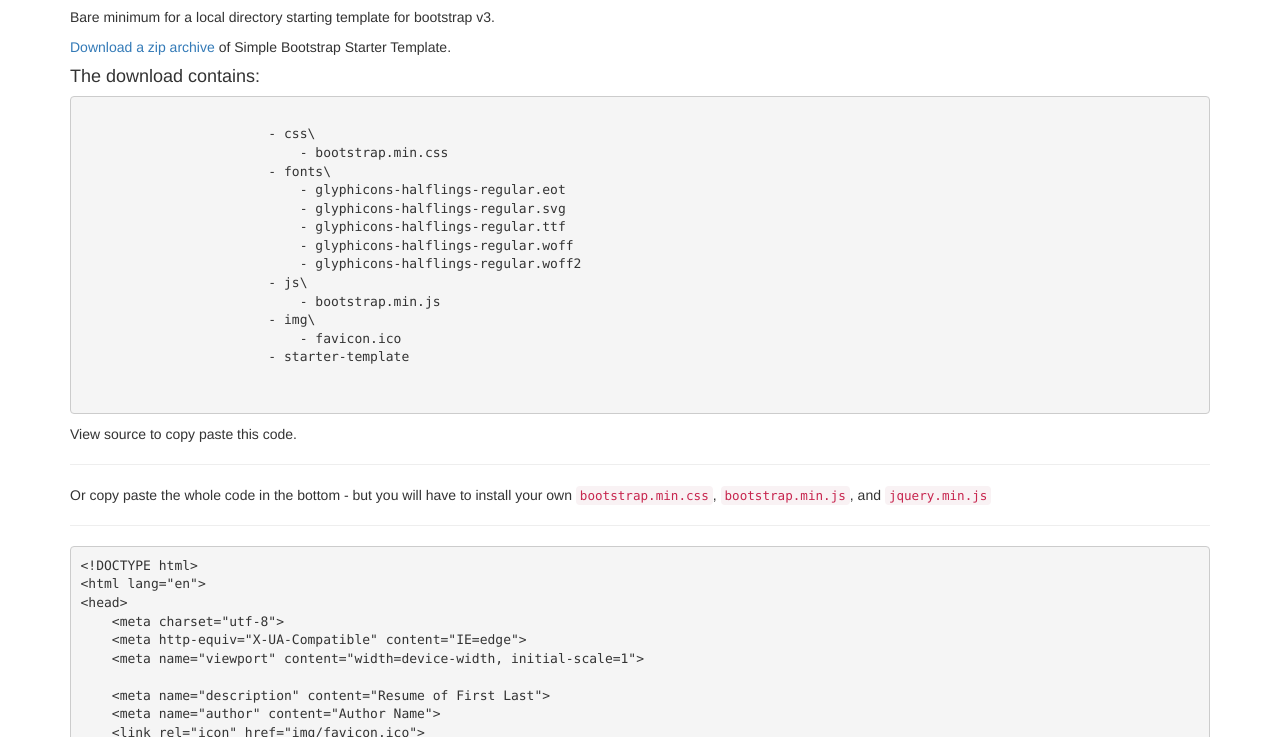
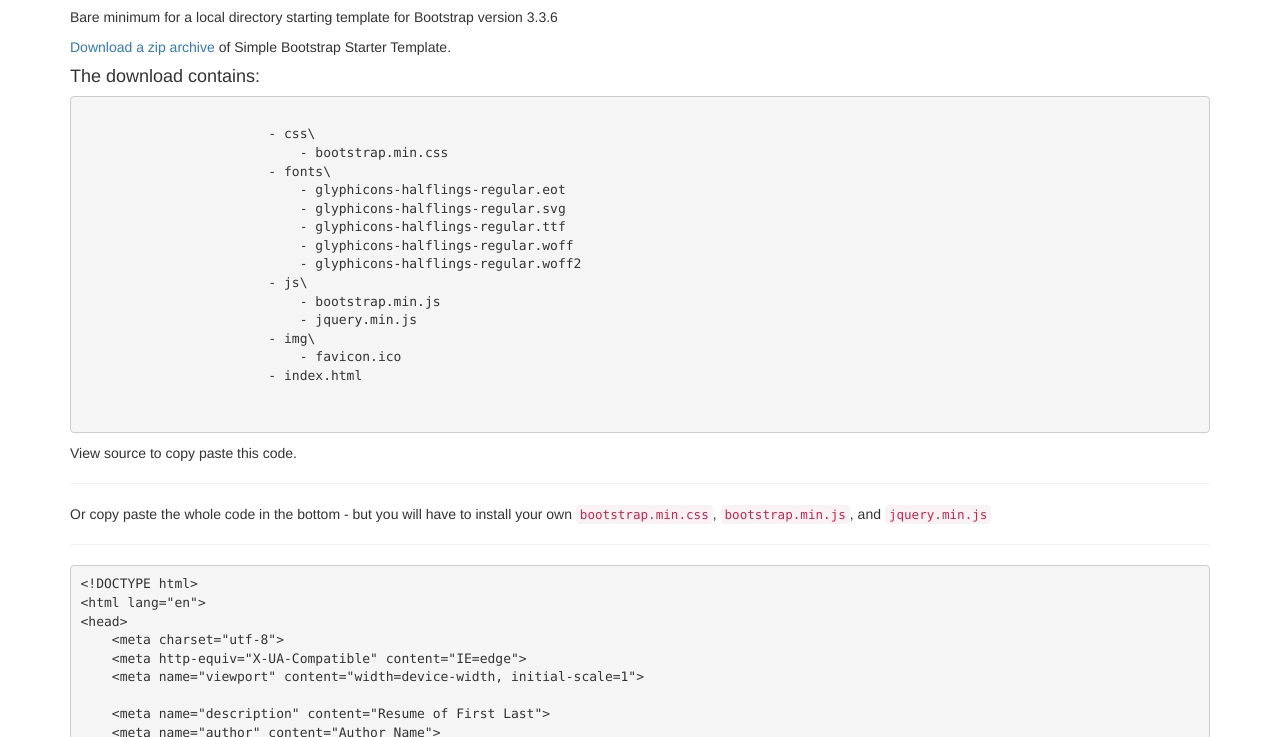
Before and after one commit to insane0hflex/BootstrapThemesAndTemplates, a plain HTML site: page bootstrap-v3-starter-template.html in a window 1280 px wide. Shown: the part 63-800 px from the top of the page. Drawn offline with Linux system fonts and the light colour scheme.

Commit message:
added solution for visual studio

```diff
--- a/bootstrap-v3-starter-template.html
+++ b/bootstrap-v3-starter-template.html
@@ -9,7 +9,7 @@
     <meta name="author" content="Author Name">
     <link rel="icon" href="img/favicon.ico">
 
-    <title>Bootstrap</title>
+    <title>Bootstrap Starter Template</title>
 
     <!-- Bootstrap core CSS -->
     <link href="css/bootstrap.min.css" rel="stylesheet">
@@ -29,7 +29,7 @@
         <div class="row">
             <div class="col-md-12">
                 <h1>Simple BootStrap Starter Template</h1>
-                <p>Bare minimum for a local directory starting template for bootstrap v3.</p>
+                <p>Bare minimum for a local directory starting template for Bootstrap version 3.3.6</p>
                 <p><a href="template-download/basic-template-bootstrap-v-3-3-6.zip">Download a zip archive</a> of Simple Bootstrap Starter Template.</p>
 
                 <h4>The download contains:</h4>
@@ -45,9 +45,10 @@
                             - glyphicons-halflings-regular.woff2
                         - js\
                             - bootstrap.min.js
+                            - jquery.min.js
                         - img\
                             - favicon.ico
-                        - starter-template
+                        - index.html
                     </code>
                 </pre>
 
```
Also changed, not shown: 2 other files.
